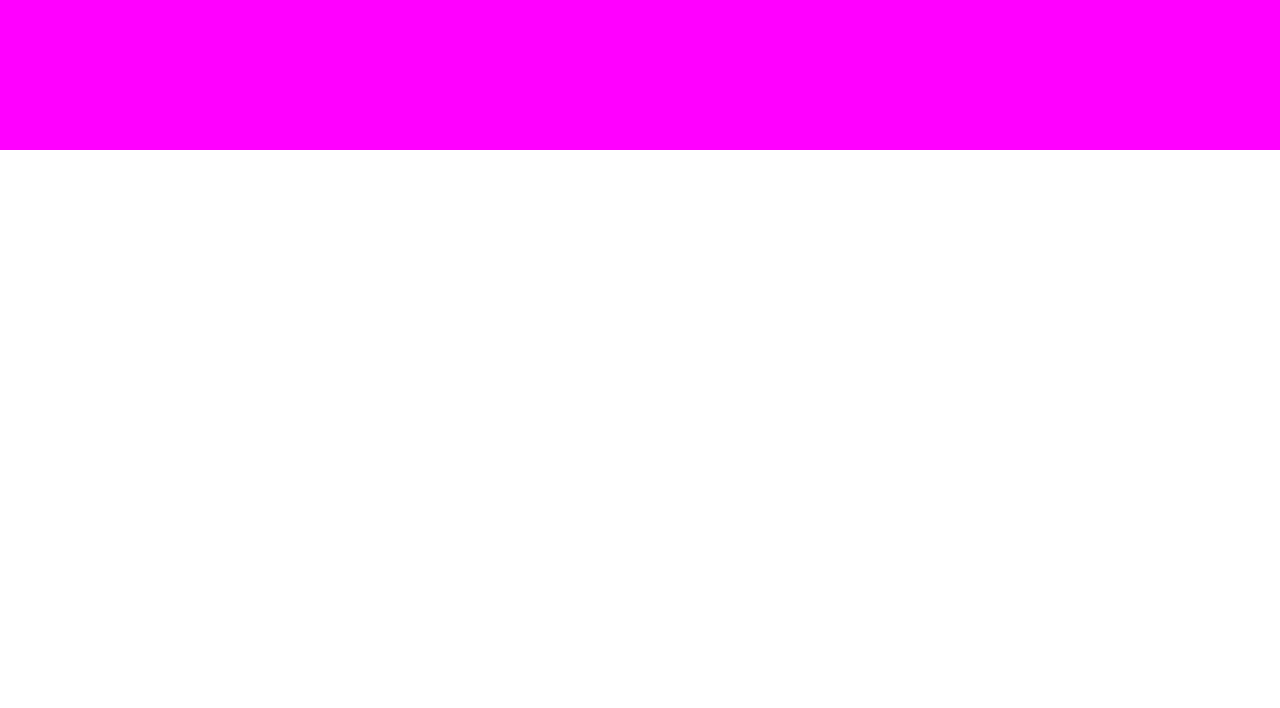
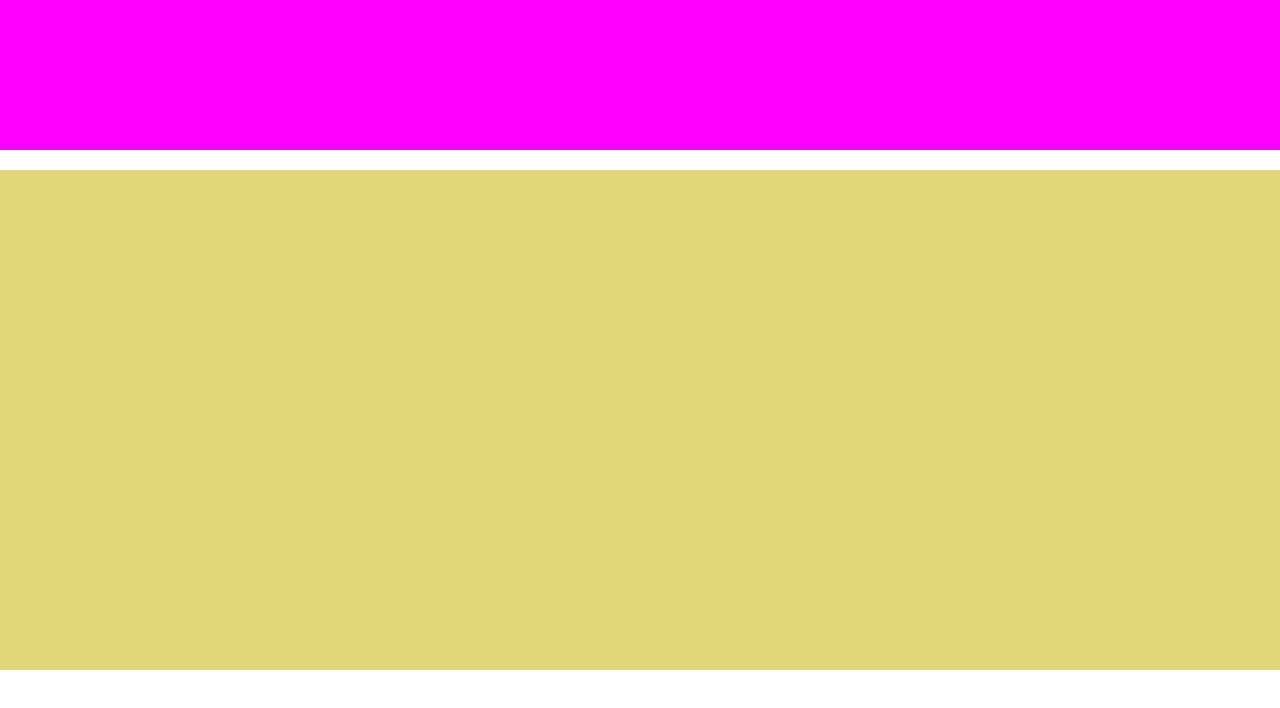
Before and after one commit to smboolean63/htmlcss-struttura-wp, a plain HTML site: page index.html in a window 1280 px wide. Drawn offline with Linux system fonts and the light colour scheme.

Commit message:
Aggiunta sezione hero

```diff
--- a/css/style.css
+++ b/css/style.css
@@ -23,9 +23,21 @@
     min-height: 150px;
 }
 
+.debug .hero {
+    background-color: #e1d67a;
+    min-height: 500px;
+}
+
 /*------------
     Header
 -------------*/
 header {
     margin-bottom: 20px;
 }
+
+/*------------
+    Main
+-------------*/
+.hero {
+    margin-bottom: 20px;
+}
--- a/index.html
+++ b/index.html
@@ -13,7 +13,12 @@
             <header></header>
             <!-- /intestazione pagina -->
             <!-- corpo della pagina -->
-            <main></main>
+            <main>
+                <!-- sezione hero -->
+                <section class="hero"></section>
+                <!-- /sezione hero -->
+
+            </main>
             <!-- /corpo della pagina -->
             <!-- pie di pagina -->
             <footer></footer>
```
